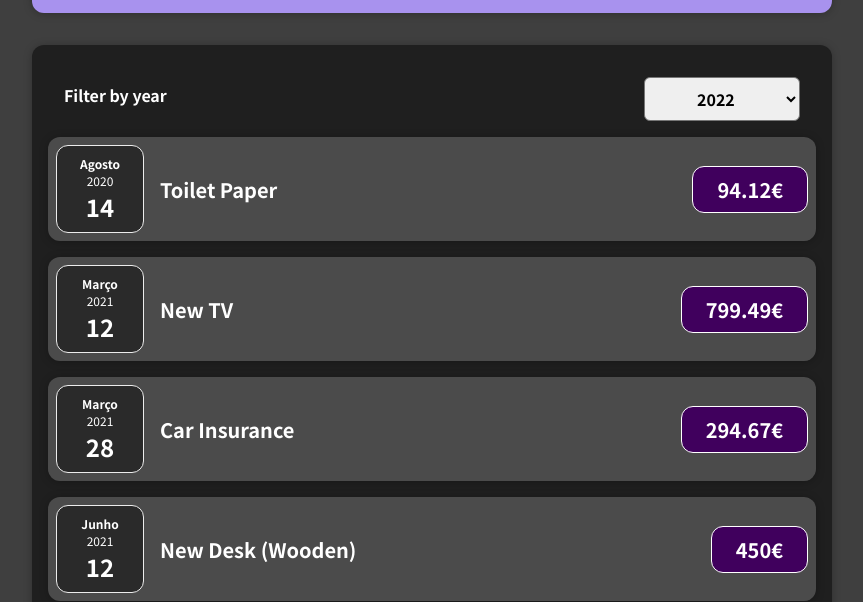
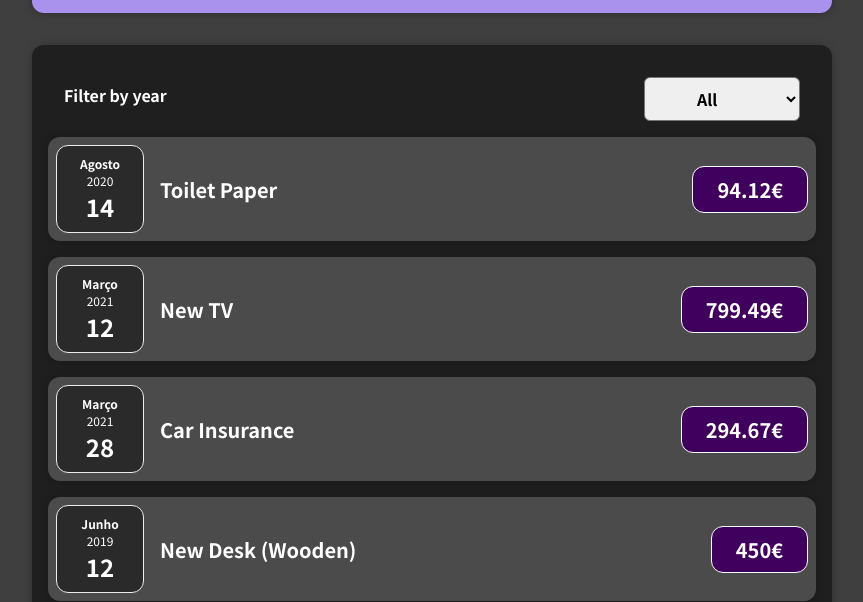
Before and after one commit to Pedro-Costa123/react_guide_app1, a React (Create React App) app: page / in a window 1280 px wide. Shown: the part 291-893 px from the top of the page, without its empty margins (208-1071 px from the left). Built offline with nearby package versions, Linux system fonts and the light colour scheme.

Commit message:
Section 5 : 65

```diff
--- a/src/App.js
+++ b/src/App.js
@@ -1,10 +1,9 @@
-import React from "react";
+import React, { useState } from "react";
 
 import Expenses from "./components/Expenses/Expenses";
 import NewExpense from "./components/NewExpense/NewExpense";
 
-function App() {
-  const expenses = [
+const DUMMY_EXPENSES = [
   {
     id: "e1",
     title: "Toilet Paper",
@@ -27,13 +26,18 @@ function App() {
     id: "e4",
     title: "New Desk (Wooden)",
     amount: 450,
-      date: new Date(2021, 5, 12),
+    date: new Date(2019, 5, 12),
   },
 ];
 
-  function addExpenseHandler(expense) {
-    console.log(expense);
-  }
+const App = () => {
+  const [expenses, setExpenses] = useState(DUMMY_EXPENSES);
+
+  const addExpenseHandler = (expense) => {
+    setExpenses((prevExpenses) => {
+      return [expense, ...prevExpenses];
+    });
+  };
 
   //To see the old way
   // return React.createElement(
@@ -42,13 +46,12 @@ function App() {
   //   React.createElement("h2", {}, "Let's get started!"),
   //   React.createElement(Expenses, { items: expenses })
   // );
-
   return (
     <div>
       <NewExpense onAddExpense={addExpenseHandler} />
       <Expenses items={expenses} />
     </div>
   );
-}
+};
 
 export default App;
--- a/src/components/Expenses/ExpenseDate.js
+++ b/src/components/Expenses/ExpenseDate.js
@@ -3,7 +3,7 @@ import React from "react";
 import "./ExpenseDate.css";
 import { capitalizeFirstLetter } from "../../helpers";
 
-function ExpenseDate(props) {
+const ExpenseDate = (props) => {
   const month = capitalizeFirstLetter(
     props.date.toLocaleString("pt-PT", { month: "long" })
   );
@@ -17,6 +17,6 @@ function ExpenseDate(props) {
       <div className="expense-date__day">{day}</div>
     </div>
   );
-}
+};
 
 export default ExpenseDate;
--- a/src/components/Expenses/ExpenseItem.js
+++ b/src/components/Expenses/ExpenseItem.js
@@ -1,10 +1,10 @@
-import React, { useState } from "react";
+import React from "react";
 
 import "./ExpenseItem.css";
 import ExpenseDate from "./ExpenseDate";
 import Card from "../UI/Card";
 
-function ExpenseItem(props) {
+const ExpenseItem = (props) => {
   return (
     <Card className="expense-item">
       <ExpenseDate date={props.date} />
@@ -14,6 +14,6 @@ function ExpenseItem(props) {
       </div>
     </Card>
   );
-}
+};
 
 export default ExpenseItem;
--- a/src/components/Expenses/Expenses.js
+++ b/src/components/Expenses/Expenses.js
@@ -5,40 +5,38 @@ import ExpenseItem from "./ExpenseItem";
 import Card from "../UI/Card";
 import ExpensesFilter from "./ExpensesFilter";
 
-function Expenses(props) {
-  const [currentYear, setFilter] = useState('2022');
+const Expenses = (props) => {
+  const [currentYear, setFilter] = useState("All");
 
-  function filterChangeHandler(year) {
+  const filterChangeHandler = (year) => {
     setFilter(year);
-  }
+  };
+
+  const filteredArray = props.items.filter((item) => {
+    if(currentYear === "All") {
+      return true;
+    }
+    return item.date.getFullYear().toString() === currentYear;
+  });
 
   return (
     <div>
       <Card className="expenses">
-        <ExpensesFilter selectedYear={currentYear} onChangeFilter={filterChangeHandler} />
-        <ExpenseItem
-          title={props.items[0].title}
-          amount={props.items[0].amount}
-          date={props.items[0].date}
+        <ExpensesFilter
+          selectedYear={currentYear}
+          onChangeFilter={filterChangeHandler}
         />
-        <ExpenseItem
-          title={props.items[1].title}
-          amount={props.items[1].amount}
-          date={props.items[1].date}
-        />
-        <ExpenseItem
-          title={props.items[2].title}
-          amount={props.items[2].amount}
-          date={props.items[2].date}
-        />
-        <ExpenseItem
-          title={props.items[3].title}
-          amount={props.items[3].amount}
-          date={props.items[3].date}
-        />
+        {filteredArray.map((item) => (
+          <ExpenseItem
+            title={item.title}
+            amount={item.amount}
+            date={item.date}
+            key={item.id}
+          />
+        ))}
       </Card>
     </div>
   );
-}
+};
 
 export default Expenses;
--- a/src/components/Expenses/ExpensesFilter.js
+++ b/src/components/Expenses/ExpensesFilter.js
@@ -2,28 +2,25 @@ import React from "react";
 
 import "./ExpensesFilter.css";
 
-function ExpensesFilter(props) {
-
-  function dropdownHandler(event) {
+const ExpensesFilter = (props) => {
+  const dropdownHandler = (event) => {
     props.onChangeFilter(event.target.value);
-  }
+  };
 
   return (
     <div className="expenses-filter">
       <div className="expenses-filter__control">
         <label>Filter by year</label>
         <select onChange={dropdownHandler} value={props.currentYear}>
+          <option value="All">All</option>
           <option value="2022">2022</option>
           <option value="2021">2021</option>
           <option value="2020">2020</option>
           <option value="2019">2019</option>
-          <option value="2018">2018</option>
-          <option value="2017">2017</option>
-          <option value="2016">2016</option>
         </select>
       </div>
     </div>
   );
-}
+};
 
 export default ExpensesFilter;
--- a/src/components/NewExpense/ExpenseForm.js
+++ b/src/components/NewExpense/ExpenseForm.js
@@ -2,7 +2,7 @@ import React, { useState } from "react";
 
 import "./ExpenseForm.css";
 
-function ExpenseForm(props) {
+const ExpenseForm = (props) => {
   //Individual States:
   const [enteredTitle, setEnteredTitle] = useState("");
   const [enteredAmount, setEnteredAmount] = useState("");
@@ -15,7 +15,7 @@ function ExpenseForm(props) {
   //     enteredDate: "",
   //   });
 
-  function titleChangeHandler(event) {
+  const titleChangeHandler = (event) => {
     setEnteredTitle(event.target.value);
 
     //Can give error because depends on previous state:
@@ -28,9 +28,9 @@ function ExpenseForm(props) {
     // setUserInput((prevState) => {
     //   return { ...prevState, enteredTitle: event.target.value };
     // });
-  }
+  };
 
-  function amountChangeHandler(event) {
+  const amountChangeHandler = (event) => {
     setEnteredAmount(event.target.value);
     // setUserInput({
     //   ...userInput,
@@ -39,9 +39,9 @@ function ExpenseForm(props) {
     // setUserInput((prevState) => {
     //   return { ...prevState, enteredAmount: event.target.value };
     // });
-  }
+  };
 
-  function dateChangeHandler(event) {
+  const dateChangeHandler = (event) => {
     setEnteredDate(event.target.value);
     // setUserInput({
     //   ...userInput,
@@ -50,9 +50,9 @@ function ExpenseForm(props) {
     // setUserInput((prevState) => {
     //   return { ...prevState, enteredDate: event.target.value };
     // });
-  }
+  };
 
-  function submitHandler(event) {
+  const submitHandler = (event) => {
     event.preventDefault();
 
     const expenseData = {
@@ -66,7 +66,7 @@ function ExpenseForm(props) {
     setEnteredTitle("");
     setEnteredAmount("");
     setEnteredDate("");
-  }
+  };
 
   return (
     <form onSubmit={submitHandler}>
@@ -105,6 +105,6 @@ function ExpenseForm(props) {
       </div>
     </form>
   );
-}
+};
 
 export default ExpenseForm;
--- a/src/components/NewExpense/NewExpense.js
+++ b/src/components/NewExpense/NewExpense.js
@@ -3,20 +3,20 @@ import React from "react";
 import "./NewExpense.css";
 import ExpenseForm from "./ExpenseForm";
 
-function NewExpense(props) {
-  function saveExpenseDataHandler(enteredExpenseData) {
+const NewExpense = (props) => {
+  const saveExpenseDataHandler = (enteredExpenseData) => {
     const expenseData = {
       ...enteredExpenseData,
       id: Math.random().toString(),
     };
     props.onAddExpense(expenseData);
-  }
+  };
 
   return (
     <div className="new-expense">
       <ExpenseForm onSaveExpenseData={saveExpenseDataHandler} />
     </div>
   );
-}
+};
 
 export default NewExpense;
--- a/src/components/UI/Card.js
+++ b/src/components/UI/Card.js
@@ -2,10 +2,10 @@ import React from "react";
 
 import "./Card.css";
 
-function Card(props) {
+const Card = (props) => {
   const classes = "card " + props.className;
 
   return <div className={classes}>{props.children}</div>;
-}
+};
 
 export default Card;
--- a/src/helpers.js
+++ b/src/helpers.js
@@ -1,6 +1,6 @@
 //Added this function because months in pt-PT starts with lower case
-function capitalizeFirstLetter(string) {
+const capitalizeFirstLetter = (string) => {
   return string.charAt(0).toUpperCase() + string.slice(1);
-}
+};
 
-export {capitalizeFirstLetter, };
+export { capitalizeFirstLetter };
```
Lines whose indentation alone changed are shown as unchanged.
